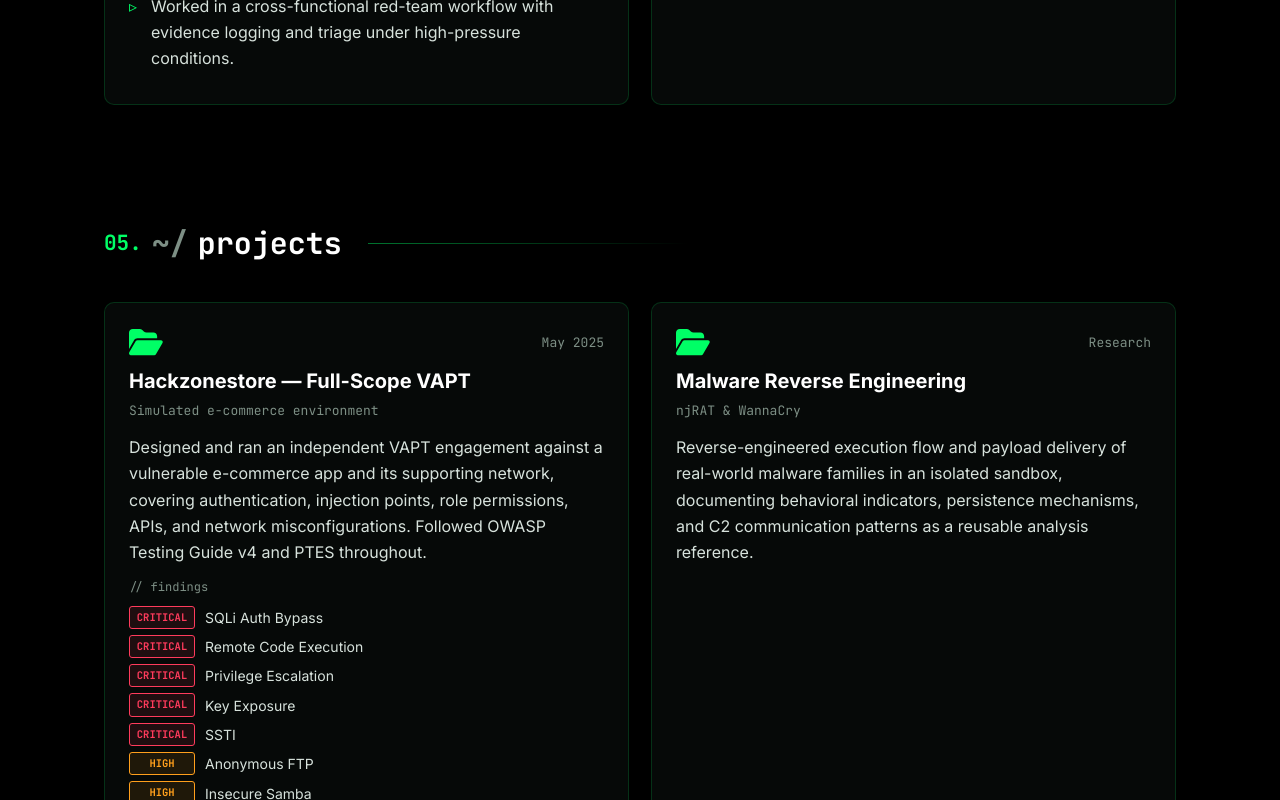
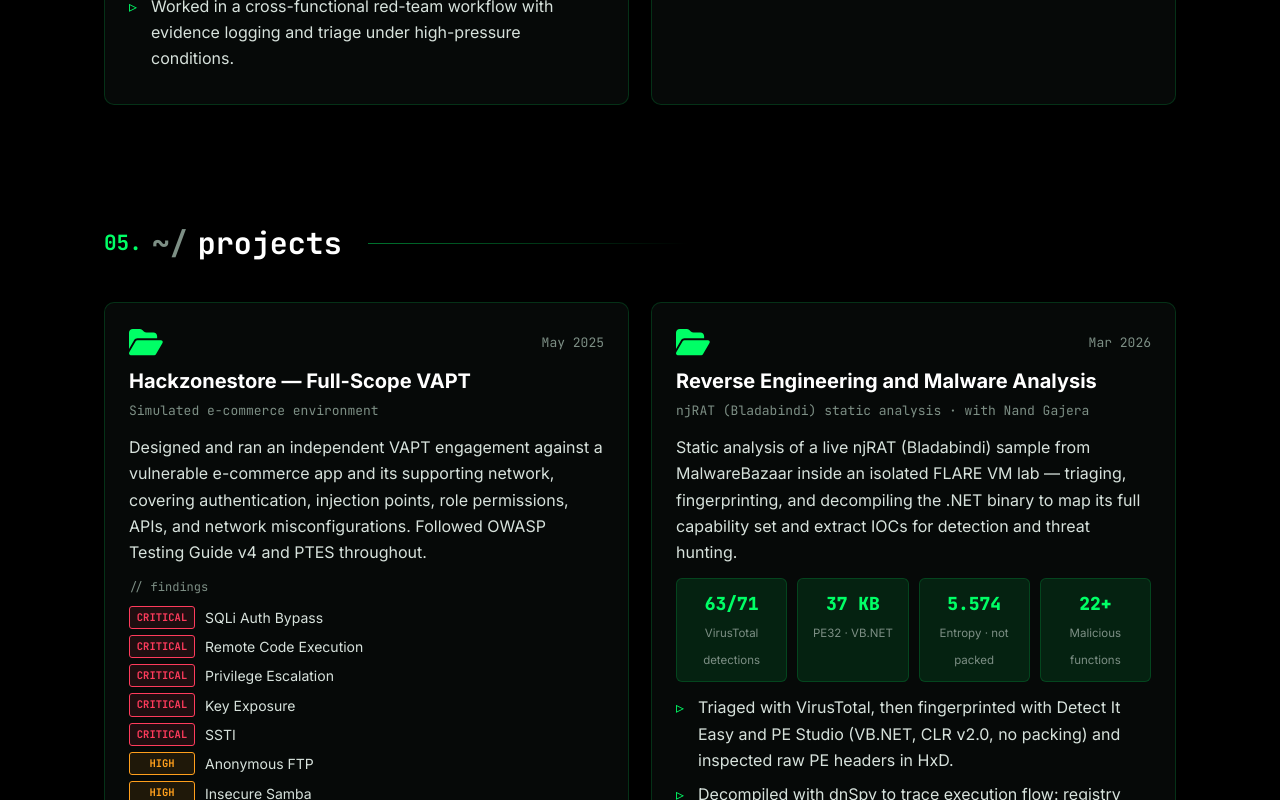
Before and after one commit to Khushpachani/khushpachani.github.io, a React (Create React App) app: page / in a window 1280 px wide. Shown: the part 3608-4408 px from the top of the page. Built offline with nearby package versions, Linux system fonts and the light colour scheme.

Commit message:
Update malware project from njRAT analysis reports

```diff
--- a/src/components/Project.tsx
+++ b/src/components/Project.tsx
@@ -17,6 +17,25 @@ function Project() {
             <h3>{project.title}</h3>
             <p className="mono dim project-subtitle">{project.subtitle}</p>
             <p>{project.description}</p>
+
+            {project.highlights && (
+              <div className="project-highlights">
+                {project.highlights.map((h) => (
+                  <div key={h.label}>
+                    <span className="highlight-value mono">{h.value}</span>
+                    <span className="highlight-label">{h.label}</span>
+                  </div>
+                ))}
+              </div>
+            )}
+
+            {project.details && (
+              <ul className="bullets">
+                {project.details.map((d) => (
+                  <li key={d}>{d}</li>
+                ))}
+              </ul>
+            )}
 
             {project.findings.length > 0 && (
               <div className="findings">
--- a/src/data/portfolio.ts
+++ b/src/data/portfolio.ts
@@ -61,7 +61,7 @@ export const skills = [
   {
     icon: 'virus',
     title: 'Malware Analysis',
-    items: ['Reverse Engineering', 'Sandbox Analysis', 'IOC Extraction', 'Persistence Mechanisms', 'C2 Patterns'],
+    items: ['Reverse Engineering', 'Static Analysis', 'FLARE VM', 'dnSpy', 'PE Studio', 'Detect It Easy', 'IOC Extraction', 'C2 Patterns'],
   },
 ];
 
@@ -115,13 +115,25 @@ export const projects = [
     tags: ['Nmap', 'Nikto', 'Dirb', 'SQLMap', 'Burp Suite Pro', 'Hydra', 'ZAP', 'Wireshark', 'Metasploit'],
   },
   {
-    title: 'Malware Reverse Engineering',
-    subtitle: 'njRAT & WannaCry',
-    date: 'Research',
+    title: 'Reverse Engineering and Malware Analysis',
+    subtitle: 'njRAT (Bladabindi) static analysis · with Nand Gajera',
+    date: 'Mar 2026',
     description:
-      'Reverse-engineered execution flow and payload delivery of real-world malware families in an isolated sandbox, documenting behavioral indicators, persistence mechanisms, and C2 communication patterns as a reusable analysis reference.',
+      'Static analysis of a live njRAT (Bladabindi) sample from MalwareBazaar inside an isolated FLARE VM lab — triaging, fingerprinting, and decompiling the .NET binary to map its full capability set and extract IOCs for detection and threat hunting.',
+    highlights: [
+      { value: '63/71', label: 'VirusTotal detections' },
+      { value: '37 KB', label: 'PE32 · VB.NET' },
+      { value: '5.574', label: 'Entropy · not packed' },
+      { value: '22+', label: 'Malicious functions' },
+    ],
+    details: [
+      'Triaged with VirusTotal, then fingerprinted with Detect It Easy and PE Studio (VB.NET, CLR v2.0, no packing) and inspected raw PE headers in HxD.',
+      'Decompiled with dnSpy to trace execution flow: registry Run-key persistence, raw-TCP C2 over an ngrok tunnel, Base64-encoded traffic, GetAsyncKeyState keylogging, and webcam detection via avicap32.',
+      'Documented anti-analysis and anti-removal tricks: svchost.exe masquerading, single-instance mutex, and a critical-process flag via NtSetInformationProcess that BSODs the host if killed.',
+      'Extracted file, network, and host IOCs (hashes, C2 domain and port, mutex, registry keys), mapped behaviour to MITRE ATT&CK, and wrote defender-facing guidance.',
+    ],
     findings: [],
-    tags: ['Sandboxing', 'Static Analysis', 'Dynamic Analysis', 'IOCs', 'C2'],
+    tags: ['FLARE VM', 'VirusTotal', 'Detect It Easy', 'PE Studio', 'HxD', 'dnSpy', 'MITRE ATT&CK', 'IOCs'],
   },
 ];
 
--- a/src/index.scss
+++ b/src/index.scss
@@ -625,3 +625,20 @@ ul, ol { margin: 0; padding: 0; list-style: none; }
 @media (max-width: 600px) {
   .achievements-grid { grid-template-columns: 1fr; }
 }
+
+.project-highlights {
+  display: grid;
+  grid-template-columns: repeat(auto-fit, minmax(90px, 1fr));
+  gap: 10px;
+
+  div {
+    padding: 10px 8px;
+    text-align: center;
+    border: 1px solid var(--border);
+    border-radius: 6px;
+    background: var(--accent-soft);
+  }
+}
+
+.highlight-value { display: block; font-size: 18px; font-weight: 800; color: var(--accent); }
+.highlight-label { font-size: 11.5px; color: var(--text-dim); }
```
Also changed, not shown: 1 other file (tests, documents, lock files or other folders).
